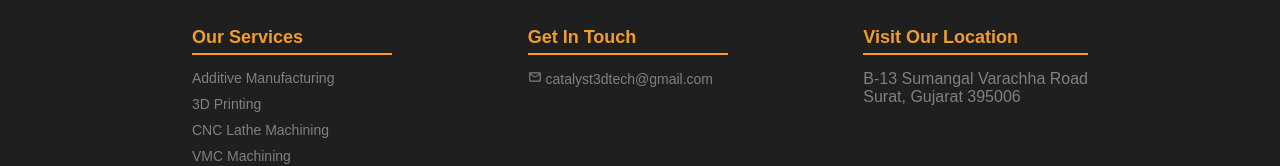
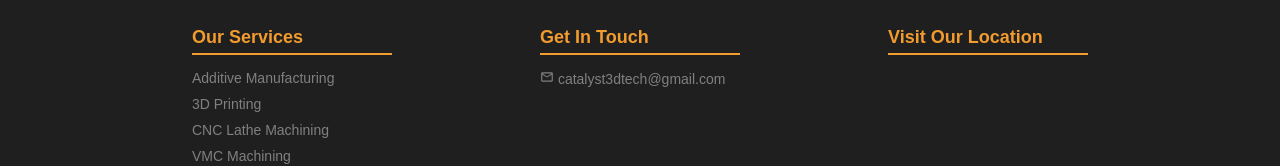
Before and after one commit to VaghaniKalp013/Catalyst, a React (Create React App) app: page / in a window 1280 px wide. Shown: the part 3910-4076 px from the top of the page. Built offline with nearby package versions, Linux system fonts and the light colour scheme.

Commit message:
Remove address from footer location section
Removed address details from the footer component.

```diff
--- a/src/Components/Footer/Footer.jsx
+++ b/src/Components/Footer/Footer.jsx
@@ -76,8 +76,7 @@ const Footer = () => {
         <div className="footer-column">
           <h3>Visit Our Location</h3>
           <p>
-            B-13 Sumangal Varachha Road <br />
-            Surat, Gujarat 395006
+
           </p>
 
           <a
```
